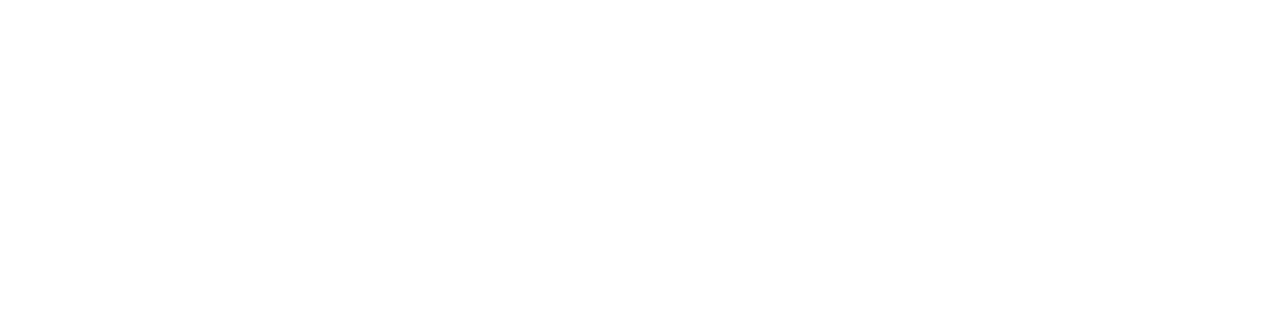
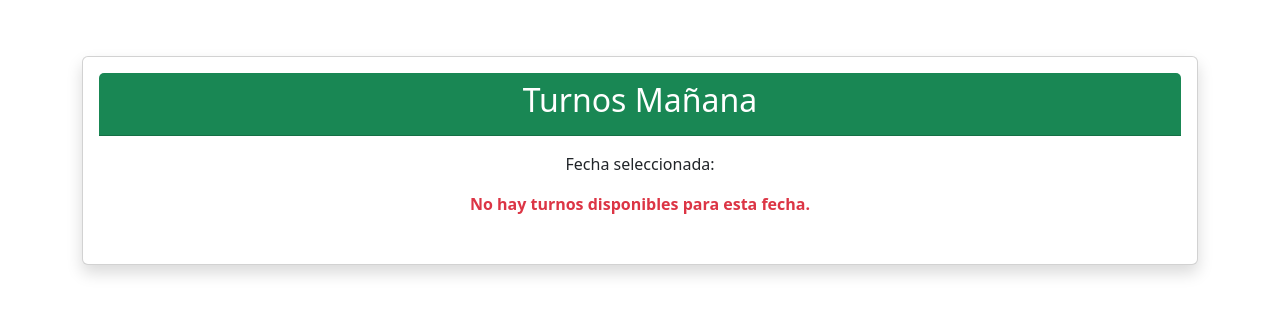
Before and after one commit to nicolasdelfino-123/peluqueria-react, a React (Vite) app in the folder turnero-peluqueria/: page /turnos-manana in a window 1280 px wide. Before the commit this address had no page. Shown: the top 314 px of the page. Built offline with nearby package versions, Linux system fonts and the light colour scheme.

Commit message:
solucioanndo horarios en turno mañana y turno tarde

```diff
--- /dev/null
+++ b/turnero-peluqueria/src/components/TurnosManana.jsx
@@ -0,0 +1,90 @@
+import { useEffect, useState } from "react";
+import { useLocation } from "react-router-dom";
+import { Card, Button, Container, Row, Col } from "react-bootstrap";
+
+function TurnosMañana() {
+  const location = useLocation();
+  const [turnos, setTurnos] = useState([]);
+  const [fechaSeleccionada, setFechaSeleccionada] = useState("");
+
+  useEffect(() => {
+    const params = new URLSearchParams(location.search);
+    const fechaStr = params.get("fecha");
+
+    if (fechaStr) {
+      setFechaSeleccionada(fechaStr);
+
+      // Convertimos la fecha para asegurar formato YYYY-MM-DD
+      const [year, month, day] = fechaStr.split("-").map(Number);
+      const fechaObj = new Date(year, month - 1, day);
+      const diaSemana = fechaObj.getDay(); // 6 = Sábado
+
+      let horarios = [];
+
+      if (diaSemana >= 2 && diaSemana <= 5) {
+        // Martes a Viernes: 08:30 - 12:00
+        horarios = [
+          "08:30",
+          "09:00",
+          "09:30",
+          "10:00",
+          "10:30",
+          "11:00",
+          "11:30",
+          "12:00",
+        ];
+      } else if (diaSemana === 6) {
+        // Sábados: 08:30 - 13:00
+        horarios = [
+          "08:30",
+          "09:00",
+          "09:30",
+          "10:00",
+          "10:30",
+          "11:00",
+          "11:30",
+          "12:00",
+          "12:30",
+          "13:00",
+        ];
+      }
+
+      setTurnos(horarios.map((hora) => ({ hora, disponible: true })));
+    }
+  }, [location]);
+
+  return (
+    <Container className="mt-4">
+      <Card className="p-3 shadow">
+        <Card.Header className="bg-success text-white text-center">
+          <h2>Turnos Mañana</h2>
+        </Card.Header>
+        <Card.Body>
+          <p className="text-center">Fecha seleccionada: {fechaSeleccionada}</p>
+          <Row className="g-3">
+            {turnos.length > 0 ? (
+              turnos.map((turno, index) => (
+                <Col key={index} xs={6} md={4} lg={3}>
+                  <Card className="text-center p-2 shadow-sm">
+                    <Card.Body>
+                      <h5>{turno.hora}</h5>
+                      <Button variant="success" disabled={!turno.disponible}>
+                        Seleccionar
+                      </Button>
+                    </Card.Body>
+                  </Card>
+                </Col>
+              ))
+            ) : (
+              <p className="text-center text-danger fw-bold">
+                No hay turnos disponibles para esta fecha.
+              </p>
+            )}
+          </Row>
+        </Card.Body>
+      </Card>
+    </Container>
+  );
+}
+
+export default TurnosMañana;
--- /dev/null
+++ b/turnero-peluqueria/src/components/TurnosTarde.jsx
@@ -0,0 +1,75 @@
+import { useEffect, useState } from "react";
+import { useLocation } from "react-router-dom";
+import { Card, Button, Container, Row, Col } from "react-bootstrap";
+
+function TurnosTarde() {
+  const location = useLocation();
+  const [turnos, setTurnos] = useState([]);
+  const [fechaSeleccionada, setFechaSeleccionada] = useState("");
+
+  useEffect(() => {
+    const params = new URLSearchParams(location.search);
+    const fechaStr = params.get("fecha");
+
+    if (fechaStr) {
+      setFechaSeleccionada(fechaStr);
+
+      // Convertimos la fecha para asegurar formato YYYY-MM-DD
+      const [year, month, day] = fechaStr.split("-").map(Number);
+      const fechaObj = new Date(year, month - 1, day);
+      const diaSemana = fechaObj.getDay(); // 6 = Sábado
+
+      let horarios = [];
+
+      if (diaSemana >= 2 && diaSemana <= 6) {
+        // Martes a Sábado: 17:30 - 20:30
+        horarios = [
+          "17:30",
+          "18:00",
+          "18:30",
+          "19:00",
+          "19:30",
+          "20:00",
+          "20:30",
+        ];
+      }
+
+      setTurnos(horarios.map((hora) => ({ hora, disponible: true })));
+    }
+  }, [location]);
+
+  return (
+    <Container className="mt-4">
+      <Card className="p-3 shadow">
+        <Card.Header className="bg-primary text-white text-center">
+          <h2>Turnos Tarde</h2>
+        </Card.Header>
+        <Card.Body>
+          <p className="text-center">Fecha seleccionada: {fechaSeleccionada}</p>
+          <Row className="g-3">
+            {turnos.length > 0 ? (
+              turnos.map((turno, index) => (
+                <Col key={index} xs={6} md={4} lg={3}>
+                  <Card className="text-center p-2 shadow-sm">
+                    <Card.Body>
+                      <h5>{turno.hora}</h5>
+                      <Button variant="success" disabled={!turno.disponible}>
+                        Seleccionar
+                      </Button>
+                    </Card.Body>
+                  </Card>
+                </Col>
+              ))
+            ) : (
+              <p className="text-center text-danger fw-bold">
+                No hay turnos disponibles para esta fecha.
+              </p>
+            )}
+          </Row>
+        </Card.Body>
+      </Card>
+    </Container>
+  );
+}
+
+export default TurnosTarde;
--- a/turnero-peluqueria/src/index.css
+++ b/turnero-peluqueria/src/index.css
@@ -177,3 +177,8 @@ img {
     width: 60%;
   }
 }
+
+input.form-control,
+textarea.form-control {
+  border: 1px solid black;
+}
--- a/turnero-peluqueria/src/main.jsx
+++ b/turnero-peluqueria/src/main.jsx
@@ -4,6 +4,9 @@ import { BrowserRouter as Router, Routes, Route } from "react-router-dom";
 import { TurnosProvider } from "./context/TurnosContext";
 
 import Calendar from "./views/Calendar.jsx";
+import FormTurno from "./views/FormTurno.jsx";
+import TurnosManana from "./components/TurnosManana.jsx";
+import TurnosTarde from "./components/TurnosTarde.jsx";
 import "./index.css";
 import App from "./App.jsx";
 import "bootstrap/dist/css/bootstrap.min.css";
@@ -15,6 +18,9 @@ createRoot(document.getElementById("root")).render(
         <Routes>
           <Route path="/" element={<App />} />
           <Route path="/calendario" element={<Calendar />} />
+          <Route path="/formulario" element={<FormTurno />} />
+          <Route path="/turnos-manana" element={<TurnosManana />} />
+          <Route path="/turnos-tarde" element={<TurnosTarde />} />
         </Routes>
       </Router>
     </TurnosProvider>
--- /dev/null
+++ b/turnero-peluqueria/src/views/FormTurno.jsx
@@ -0,0 +1,51 @@
+import React from "react";
+
+const FormTurno = () => {
+  return (
+    <div className="container text-start" style={{ maxWidth: "720px" }}>
+      <div class="mb-3">
+        <label for="exampleFormControlInput" class="form-label py-2 pb-0">
+          Nombre y Apellido
+        </label>
+        <input
+          type="name"
+          class="form-control"
+          id="exampleFormControlInput"
+          placeholder=""
+        />
+        <label for="exampleFormControlInput1" class="form-label py-2 pb-0">
+          Email
+        </label>
+        <input
+          type="email"
+          class="form-control"
+          id="exampleFormControlInput1"
+          placeholder="nombre@example.com"
+        />
+        <div data-mdb-input-init class="form-outline">
+          <label class="form-label py-3" for="typePhone">
+            Teléfono
+          </label>
+          <input type="tel" id="typePhone" class="form-control" />
+        </div>
+      </div>
+      <div class="mb-3">
+        <label for="exampleFormControlTextarea1" class="form-label">
+          Comentarios
+        </label>
+        <textarea
+          class="form-control"
+          id="exampleFormControlTextarea1"
+          rows="3"
+        ></textarea>
+        <div className="d-flex justify-content-center">
+          <button className="btn btn-success px-4 py-2 mt-3">
+            Confirmar Turno
+          </button>
+        </div>
+      </div>
+    </div>
+  );
+};
+
+export default FormTurno;
```
Also changed, not shown: turnero-peluqueria/src/components/TurnoCard.jsx (deleted, +0 -7 lines), turnero-peluqueria/src/views/Calendar.jsx (+37 -32 lines), turnero-peluqueria/src/views/Home.jsx (deleted, +0 -7 lines), turnero-peluqueria/src/views/ListaTurnos.jsx (deleted, +0 -7 lines).
